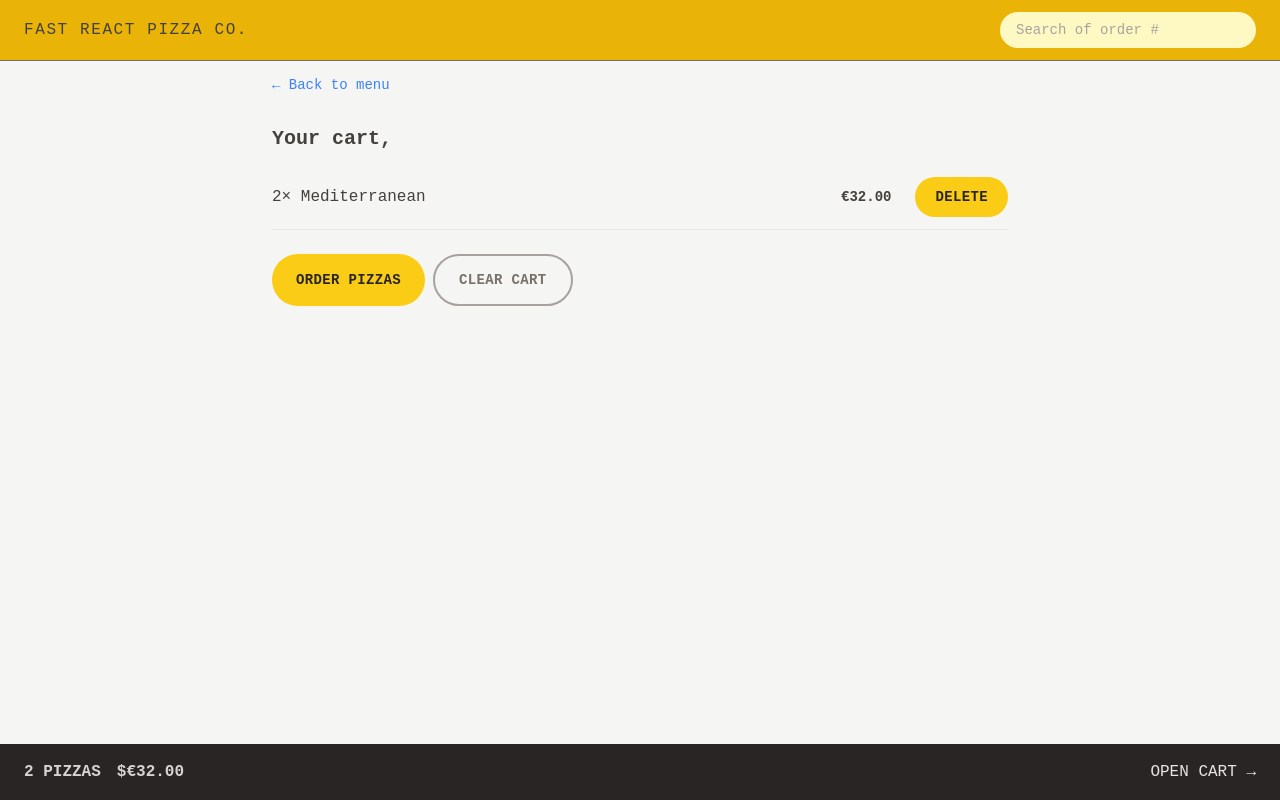
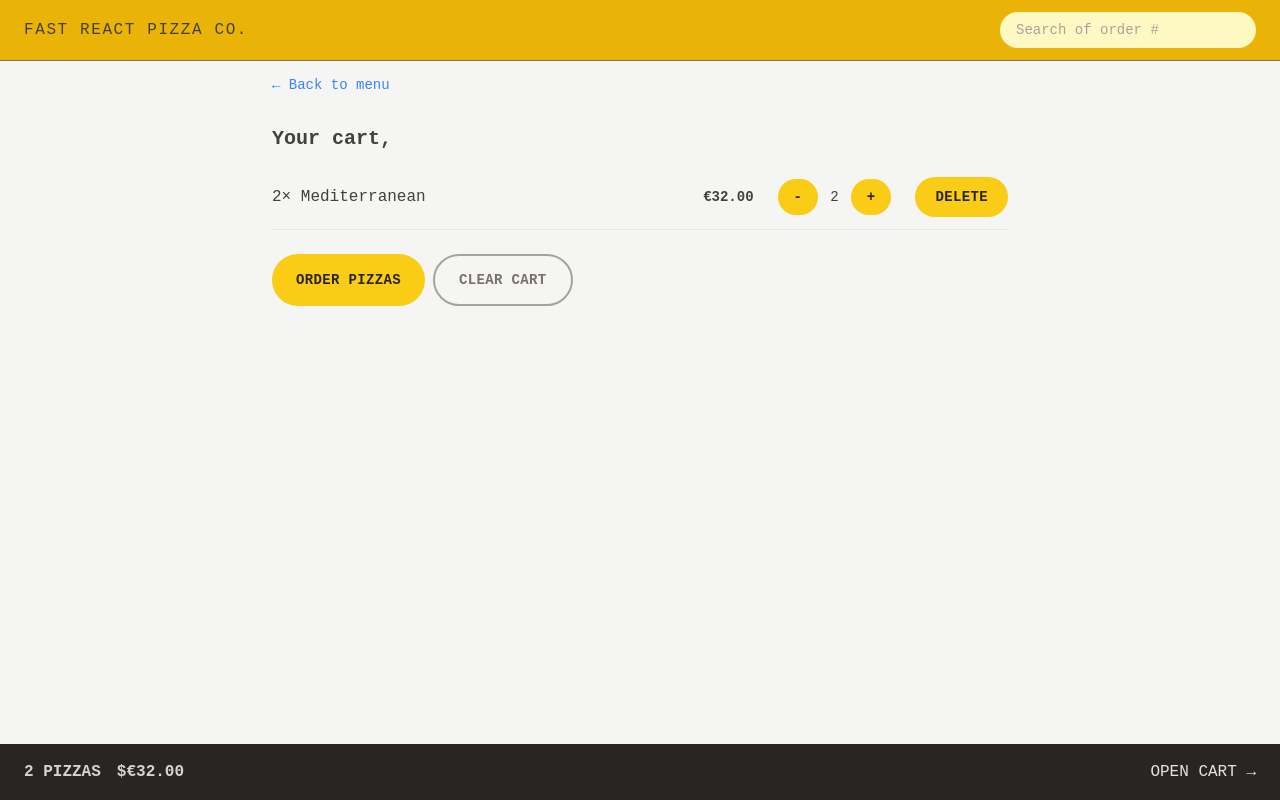
Before and after one commit to ahmedasad236/Fast-React-Pizza, a React (Vite) app: page /cart in a window 1280 px wide. Built offline with nearby package versions, Linux system fonts and the light colour scheme; a web font is replaced by a local one.

Commit message:
Implement the Update quantity logic in cartItem and menuItem

```diff
--- a/src/features/cart/CartItem.jsx
+++ b/src/features/cart/CartItem.jsx
@@ -1,8 +1,12 @@
+import { useSelector } from 'react-redux';
 import { formatCurrency } from '../../utils/helpers';
 import DeleteItem from './DeleteItem';
+import UpdateItemQuantity from './UpdateItemQuantity';
+import { getQuantityById } from './cartSlice';
 
 function CartItem({ item }) {
   const { pizzaId, name, quantity, totalPrice } = item;
+  const currentQuantity = useSelector(getQuantityById(pizzaId));
 
   return (
     <li className="py-3 sm:flex sm:items-center sm:justify-between">
@@ -11,6 +15,10 @@ function CartItem({ item }) {
       </p>
       <div className="flex justify-between items-center sm:gap-6">
         <p className="text-sm font-bold">{formatCurrency(totalPrice)}</p>
+        <UpdateItemQuantity
+          pizzaId={pizzaId}
+          currentQuantity={currentQuantity}
+        />
         <DeleteItem pizzaId={pizzaId} />
       </div>
     </li>
--- /dev/null
+++ b/src/features/cart/UpdateItemQuantity.jsx
@@ -0,0 +1,34 @@
+import React from 'react';
+import Button from '../../ui/Button';
+import { useDispatch } from 'react-redux';
+import { decreaseItemQuantity, increaseItemQuantity } from './cartSlice';
+
+function UpdateItemQuantity({ pizzaId, currentQuantity }) {
+  const dispatch = useDispatch();
+  function decreaseHandler() {
+    dispatch(decreaseItemQuantity(pizzaId));
+  }
+
+  function increaseHandler() {
+    dispatch(increaseItemQuantity(pizzaId));
+  }
+  return (
+    <div className="flex gap-1 items-center md:gap-3">
+      <Button
+        clickHandler={decreaseHandler}
+        type="round"
+      >
+        -
+      </Button>
+      <span className="text-sm font-medium">{currentQuantity}</span>
+      <Button
+        clickHandler={increaseHandler}
+        type="round"
+      >
+        +
+      </Button>
+    </div>
+  );
+}
+
+export default UpdateItemQuantity;
--- a/src/features/cart/cartSlice.js
+++ b/src/features/cart/cartSlice.js
@@ -37,6 +37,8 @@ const cartSlice = createSlice({
       const selectedItem = state.cartItems.find(
         (item) => item.pizzaId === action.payload
       );
+      if (selectedItem.quantity === 1)
+        cartSlice.caseReducers.deleteItem(state, action);
       selectedItem.quantity--;
       selectedItem.totalPrice = selectedItem.quantity * selectedItem.unitPrice;
     },
--- a/src/features/menu/MenuItem.jsx
+++ b/src/features/menu/MenuItem.jsx
@@ -3,6 +3,7 @@ import Button from '../../ui/Button';
 import { formatCurrency } from '../../utils/helpers';
 import { addItem, getQuantityById } from '../cart/cartSlice';
 import DeleteItem from '../cart/DeleteItem';
+import UpdateItemQuantity from '../cart/UpdateItemQuantity';
 
 function MenuItem({ pizza }) {
   const { id, name, unitPrice, ingredients, soldOut, imageUrl } = pizza;
@@ -41,7 +42,15 @@ function MenuItem({ pizza }) {
               Sold out
             </p>
           )}
-          {inCart && <DeleteItem pizzaId={id} />}
+          {inCart && (
+            <div className="flex gap-3 items-center sm:gap-8">
+              <UpdateItemQuantity
+                pizzaId={id}
+                currentQuantity={currentQuantity}
+              />
+              <DeleteItem pizzaId={id} />
+            </div>
+          )}
           {!soldOut && !inCart && (
             <Button
               type="small"
--- a/src/ui/Button.jsx
+++ b/src/ui/Button.jsx
@@ -3,11 +3,12 @@ import { Link } from 'react-router-dom';
 
 function Button({ children, disabled, to, type, clickHandler }) {
   const base =
-    'text-sm bg-yellow-400 uppercase font-semibold text-stone-800 inline-block tracking-wide rounded-full hover:bg-yellow-300 transition-colors duration-300 focus:outline-none focus:bg-yellow-300 focus:ring focus:ring-yellow-300 focus-ring-offset-2 disabled:cursor-not-allowed ';
+    'inline-block text-sm rounded-full bg-yellow-400 font-semibold uppercase tracking-wide text-stone-800 transition-colors duration-300 hover:bg-yellow-300 focus:bg-yellow-300 focus:outline-none focus:ring focus:ring-yellow-300 focus:ring-offset-2 disabled:cursor-not-allowed';
 
   const styles = {
     primary: base + ' px-4 py-3 md:px-6 md:py-4',
     small: base + ' px-4 py-2 md:px-5 md:py-2.5 text-sm',
+    round: base + ' px-2.5 py-1 md:px-4 md:py-2 text-sm',
     secondary:
       'text-sm inline-block rounded-full border-2 border-stone-400 font-semibold uppercase tracking-wide text-stone-500 transition-colors duration-300 hover:bg-stone-300 hover:text-stone-800 focus:outline-none focus:ring focus:ring-stone-200 focus:text-stone-800 focus-ring-offset-2 disabled:cursor-not-allowed px-4 py-2.5 md:px-6 md:py-3.5'
   };
```
